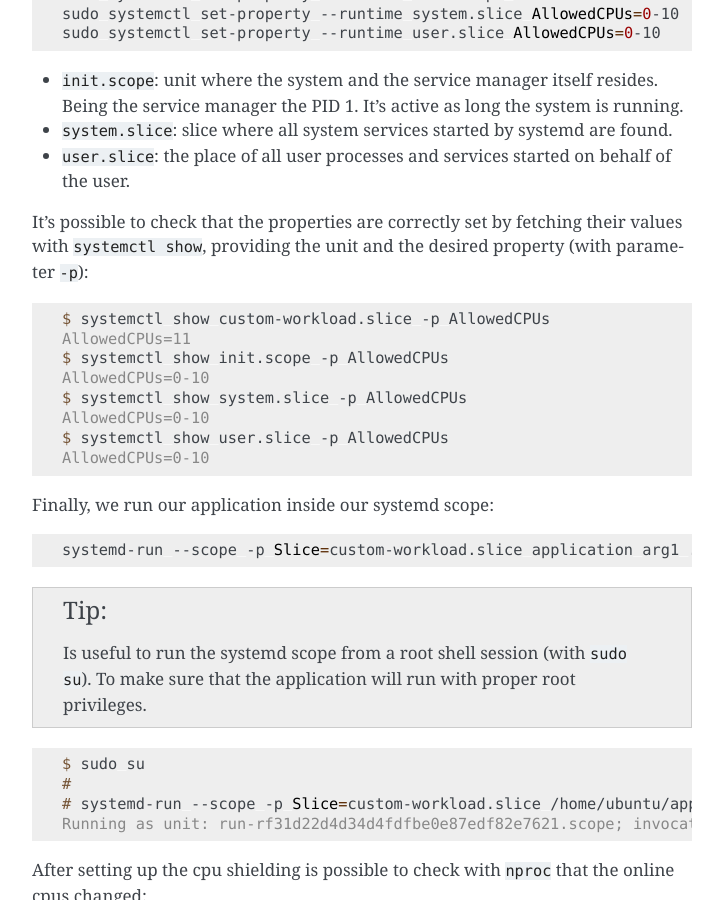
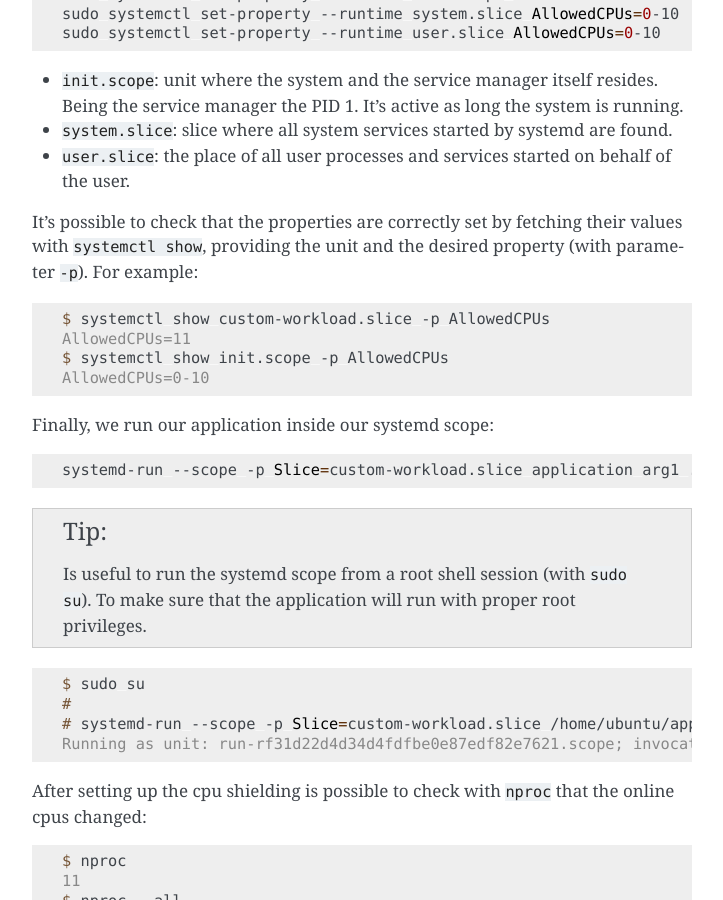
Before and after one commit to canonical/real-time-ubuntu-docs, a Sphinx documentation site: the page built from docs/how-to/using-cpu-sets.md, in a window 1280 px wide and 900 px high, scrolled down 1017 px. Shown: the whole window, without its empty margins (388-1111 px from the left). Built offline with Sphinx 7.4.7, drawn with Linux system fonts in a browser that asks for light colours.

Commit message:
refact: remove redundant examples
Signed-off-by: Lincoln Wallace <lincoln.wallace@canonical.com>

````diff
--- a/docs/how-to/using-cpu-sets.md
+++ b/docs/how-to/using-cpu-sets.md
@@ -38,16 +38,12 @@
 - `system.slice`: slice where all system services started by systemd are found.
 - `user.slice`: the place of all user processes and services started on behalf of the user.
 
-It's possible to check that the properties are correctly set by fetching their values with `systemctl show`, providing the unit and the desired property (with parameter `-p`):
+It's possible to check that the properties are correctly set by fetching their values with `systemctl show`, providing the unit and the desired property (with parameter `-p`). For example:
 
 ```console
 $ systemctl show custom-workload.slice -p AllowedCPUs
 AllowedCPUs=11
 $ systemctl show init.scope -p AllowedCPUs
-AllowedCPUs=0-10
-$ systemctl show system.slice -p AllowedCPUs
-AllowedCPUs=0-10
-$ systemctl show user.slice -p AllowedCPUs
 AllowedCPUs=0-10
 ```
 
````
